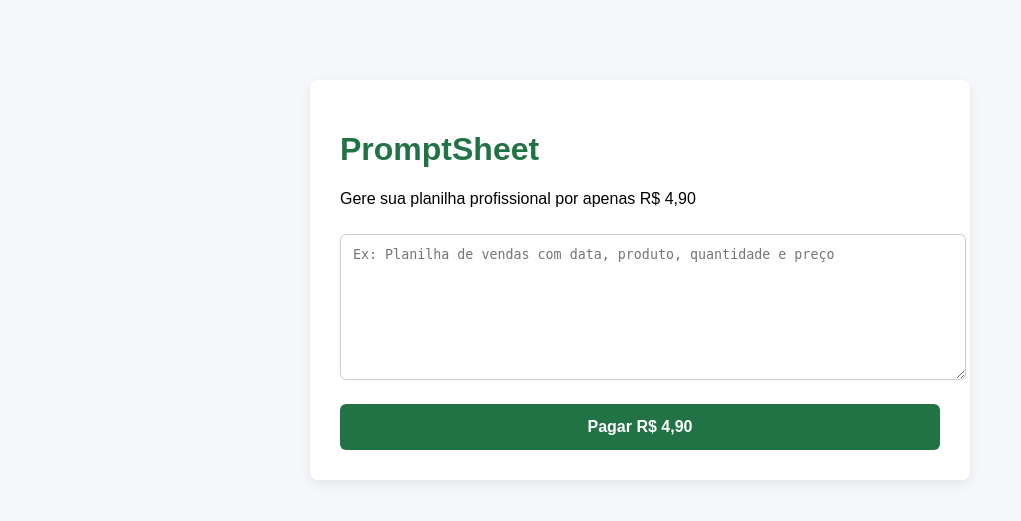
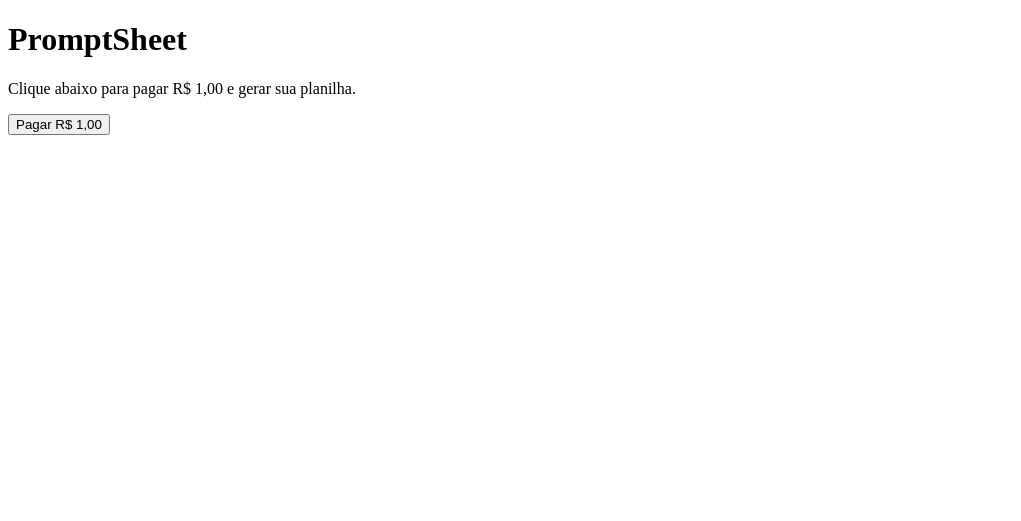
Before and after one commit to alessandronossa-lgtm/alessandronossa-lgtm, a Flask app: page / in a window 1280 px wide. Shown: the top 521 px of the page, without its empty margins (0-1021 px from the left). Run offline with Flask 3, Linux system fonts and the light colour scheme; parts of the project's set-up code (start-up, migrations or seed data) failed here and were passed over.

Commit message:
Update index.html

```diff
--- a/templates/index.html
+++ b/templates/index.html
@@ -1,76 +1,29 @@
 <!DOCTYPE html>
-<html lang="pt-BR">
+<html>
 <head>
-    <meta charset="UTF-8">
     <title>PromptSheet</title>
-    <meta name="viewport" content="width=device-width, initial-scale=1.0">
-
-    <style>
-        body {
-            font-family: Arial, sans-serif;
-            background: #f5f7fa;
-            margin: 0;
-            padding: 0;
-        }
-
-        .container {
-            max-width: 600px;
-            margin: 80px auto;
-            background: #ffffff;
-            padding: 30px;
-            border-radius: 8px;
-            box-shadow: 0 4px 12px rgba(0,0,0,0.08);
-        }
-
-        h1 {
-            color: #217346;
-        }
-
-        textarea {
-            width: 100%;
-            min-height: 120px;
-            padding: 12px;
-            margin-top: 10px;
-            border-radius: 6px;
-            border: 1px solid #ccc;
-            resize: vertical;
-        }
-
-        button {
-            margin-top: 20px;
-            width: 100%;
-            padding: 14px;
-            font-size: 16px;
-            font-weight: bold;
-            background-color: #217346;
-            color: #ffffff;
-            border: none;
-            border-radius: 6px;
-            cursor: pointer;
-        }
-
-        button:hover {
-            background-color: #1b5e38;
-        }
-    </style>
 </head>
-
 <body>
 
-<div class="container">
     <h1>PromptSheet</h1>
-    <p>Gere sua planilha profissional por apenas R$ 4,90</p>
+    <p>Clique abaixo para pagar R$ 1,00 e gerar sua planilha.</p>
 
-    <form action="/criar_pagamento" method="post">
-        <textarea
-            name="descricao"
-            placeholder="Ex: Planilha de vendas com data, produto, quantidade e preço"
-            required
-        ></textarea>
+    <button onclick="pagar()">Pagar R$ 1,00</button>
 
-        <button type="submit">Pagar R$ 4,90</button>
-    </form>
-</div>
+    <script>
+        function pagar() {
+            fetch("/criar_preferencia", {
+                method: "POST"
+            })
+            .then(response => response.json())
+            .then(data => {
+                window.location.href = data.init_point;
+            })
+            .catch(error => {
+                alert("Erro ao iniciar pagamento.");
+            });
+        }
+    </script>
 
 </body>
 </html>
```
